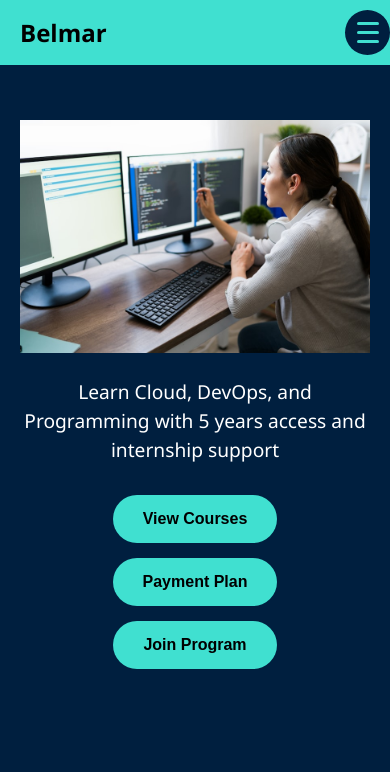
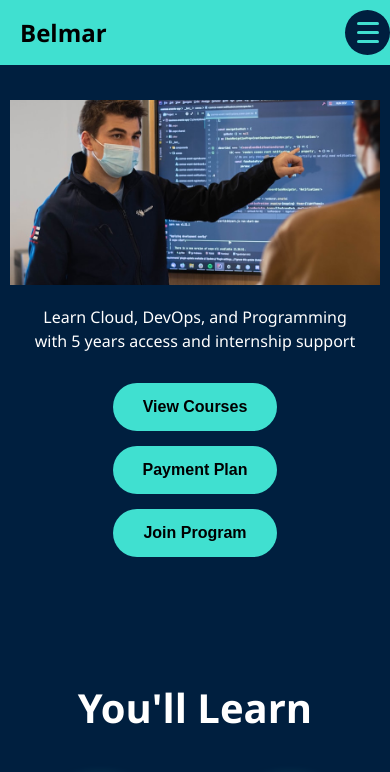
Before and after one commit to Katlego-Mahlatse/Belmar-Tech-Academy, a plain HTML site: page index.html in a window 390 px wide. Shown: the top 772 px of the page. Drawn offline with Linux system fonts and the light colour scheme.

Commit message:
index.html

```diff
--- a/index.html
+++ b/index.html
@@ -9,7 +9,7 @@
     font-family: 'Segoe UI', Tahoma, Geneva, Verdana, sans-serif;
     margin: 0;
     padding: 0;
-      background: #001f3f; /* navy blue */
+    background: #001f3f;
     color: white;
   }
   a { text-decoration: none; color: inherit; }
@@ -18,17 +18,17 @@
     border: none;
     border-radius: 25px;
     padding: 15px 30px;
-      background-color: #40E0D0; /* turquoise */
+    background-color: #40E0D0;
     color: black;
     font-weight: bold;
     font-size: 1em;
-      transition: all 0.3s ease;
+    transition: all 0.3s ease, box-shadow 0.3s ease;
   }
   button:hover {
     background-color: #20c0b0;
     transform: translateY(-3px);
+    box-shadow: 0 0 15px #40E0D0;
   }
-
   nav {
     position: fixed;
     top: 0;
@@ -46,8 +46,6 @@
     font-weight: bold;
     color: black;
   }
-
-    /* Menu button */
   .menu-btn {
     width: 45px;
     height: 45px;
@@ -67,8 +65,6 @@
     margin: 3px 0;
     border-radius: 2px;
   }
-
-    /* Popup menu with bounce animation */
   .menu-popup {
     position: fixed;
     top: 60px;
@@ -89,13 +85,11 @@
     pointer-events: auto;
     animation: popupBounce 0.3s ease;
   }
-
   @keyframes popupBounce {
     0% { transform: translateY(-20px) scale(0.95); opacity: 0; }
     60% { transform: translateY(5px) scale(1.02); opacity: 1; }
     100% { transform: translateY(0) scale(1); }
   }
-
   .menu-popup a {
     display: block;
     padding: 10px;
@@ -103,25 +97,35 @@
     font-size: 1em;
     transition: 0.3s;
   }
-    .menu-popup a:hover {
-      color: #40E0D0;
-    }
+  .menu-popup a:hover { color: #40E0D0; }
 
+  /* Header and Slideshow */
   header {
     text-align: center;
     padding: 120px 20px 50px;
   }
-    header img {
+  .slideshow-container {
+    position: relative;
     width: 100%;
-      max-height: 400px;
+    padding-top: 56.25%; /* 16:9 aspect ratio */
+    overflow: hidden;
+  }
+  .slide {
+    position: absolute;
+    top: 0;
+    left: 0;
+    width: 100%;
+    height: 100%;
+    opacity: 0;
+    transition: opacity 1s ease-in-out;
     object-fit: cover;
-      border-radius: 0;
-      margin-bottom: 20px;
   }
+  .slide.active { opacity: 1; }
+
   header p {
     font-size: 1.2em;
     max-width: 700px;
-      margin: 0 auto 30px;
+    margin: 20px auto 30px;
     line-height: 1.5;
   }
   .home-buttons {
@@ -132,26 +136,19 @@
     margin-top: 20px;
   }
 
-    section {
-      padding: 60px 20px;
-    }
+  section { padding: 60px 20px; }
   .section-title {
     font-size: 2.5em;
     margin-bottom: 40px;
     text-align: center;
   }
-
   .course-cards {
     display: grid;
     grid-template-columns: repeat(auto-fit, minmax(150px, 1fr));
     gap: 30px;
     justify-items: center;
   }
-    @media (max-width: 600px) {
-      .course-cards {
-        grid-template-columns: repeat(2, 1fr); /* 2 per row on mobile */
-      }
-    }
+  @media (max-width: 600px) { .course-cards { grid-template-columns: repeat(2, 1fr); } }
 
   .course-card {
     background-color: #40E0D0;
@@ -165,22 +162,15 @@
     flex-direction: column;
     text-align: center;
     box-shadow: 0 4px 15px rgba(64, 224, 208, 0.3);
-      transition: all 0.3s ease;
+    transition: all 0.3s ease, box-shadow 0.3s ease, border 0.3s ease;
   }
   .course-card:hover {
     transform: translateY(-8px);
-      box-shadow: 0 8px 25px rgba(64, 224, 208, 0.6);
+    box-shadow: 0 0 20px #40E0D0;
+    border: 2px solid #40E0D0;
   }
-    .course-card img {
-      width: 60px;
-      height: 60px;
-      margin-bottom: 8px;
-    }
-    .course-card span {
-      font-size: 0.9em;
-      color: black;
-      font-weight: bold;
-    }
+  .course-card img { width: 60px; height: 60px; margin-bottom: 8px; }
+  .course-card span { font-size: 0.9em; color: black; font-weight: bold; }
 
   footer {
     text-align: center;
@@ -188,6 +178,13 @@
     background: #000;
     font-size: 14px;
     border-top: 1px solid #40E0D0;
+  }
+
+  /* Responsive adjustments */
+  @media (max-width: 768px) {
+    header { padding: 100px 10px 30px; }
+    .slideshow-container { padding-top: 50%; }
+    header p { font-size: 1em; max-width: 90%; }
   }
 </style>
 </head>
@@ -211,9 +208,14 @@
   <a href="login.html">Login</a>
 </div>
 
-<!-- Header -->
+<!-- Header with Slideshow -->
 <header>
-  <img src="premium_photo-1682088318236-8c4958076b34.jpeg" alt="Belmar Tech Academy" class="header-img">
+  <div class="slideshow-container">
+    <img class="slide" src="https://katlego-mahlatse.github.io/Belmar-Tech-Academy/IMG_20250909_003738.jpg" alt="Slide 1">
+    <img class="slide" src="https://katlego-mahlatse.github.io/Belmar-Tech-Academy/photo-1587620962725-abab7fe55159.jpeg" alt="Slide 2">
+    <img class="slide" src="https://katlego-mahlatse.github.io/Belmar-Tech-Academy/photo-1605711285791-0219e80e43a3.jpeg" alt="Slide 3">
+    <img class="slide" src="https://katlego-mahlatse.github.io/Belmar-Tech-Academy/premium_photo-1682130140577-42043a2c07d1.jpeg" alt="Slide 4">
+  </div>
   <p>Learn Cloud, DevOps, and Programming with 5 years access and internship support</p>
   <div class="home-buttons">
     <a href="#courses"><button>View Courses</button></a>
@@ -279,6 +281,29 @@
   const menu = document.getElementById('menuPopup');
   menu.classList.toggle("show");
 }
+
+// Slideshow with fade
+let slideIndex = 0;
+const slides = document.querySelectorAll(".slide");
+
+function showSlides() {
+  slides.forEach(s => s.classList.remove("active"));
+  slideIndex++;
+  if (slideIndex > slides.length) { slideIndex = 1; }
+  slides[slideIndex - 1].classList.add("active");
+  setTimeout(showSlides, 2000);
+}
+showSlides();
+
+// Swipe functionality
+let startX = 0;
+document.querySelector('.slideshow-container').addEventListener('touchstart', e => { startX = e.touches[0].clientX; });
+document.querySelector('.slideshow-container').addEventListener('touchend', e => {
+  let endX = e.changedTouches[0].clientX;
+  if (endX < startX) { slideIndex = slideIndex % slides.length; }
+  if (endX > startX) { slideIndex = (slideIndex - 2 + slides.length) % slides.length; }
+  showSlides();
+});
 </script>
 
 </body>
```
Lines whose indentation alone changed are shown as unchanged.
